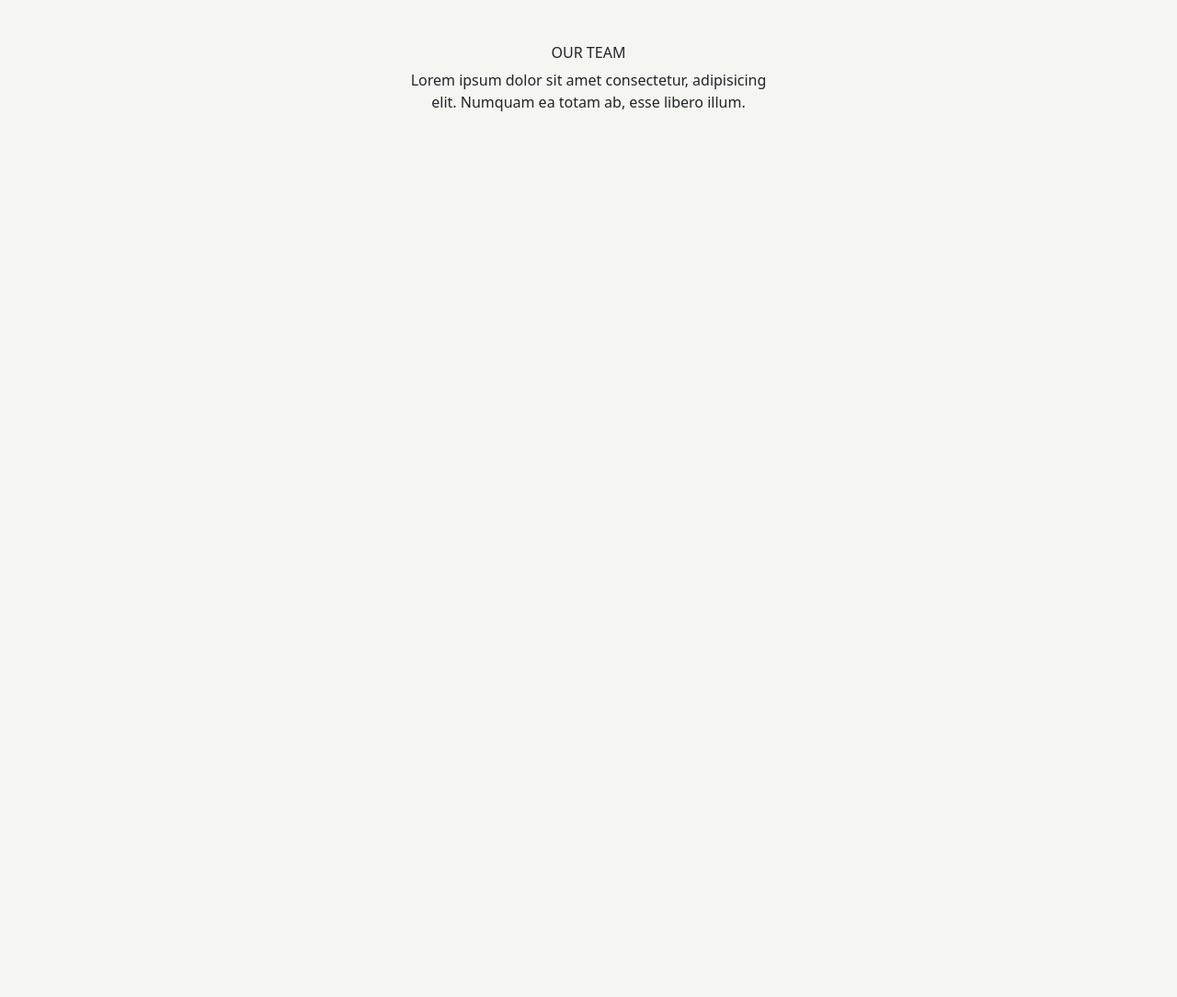
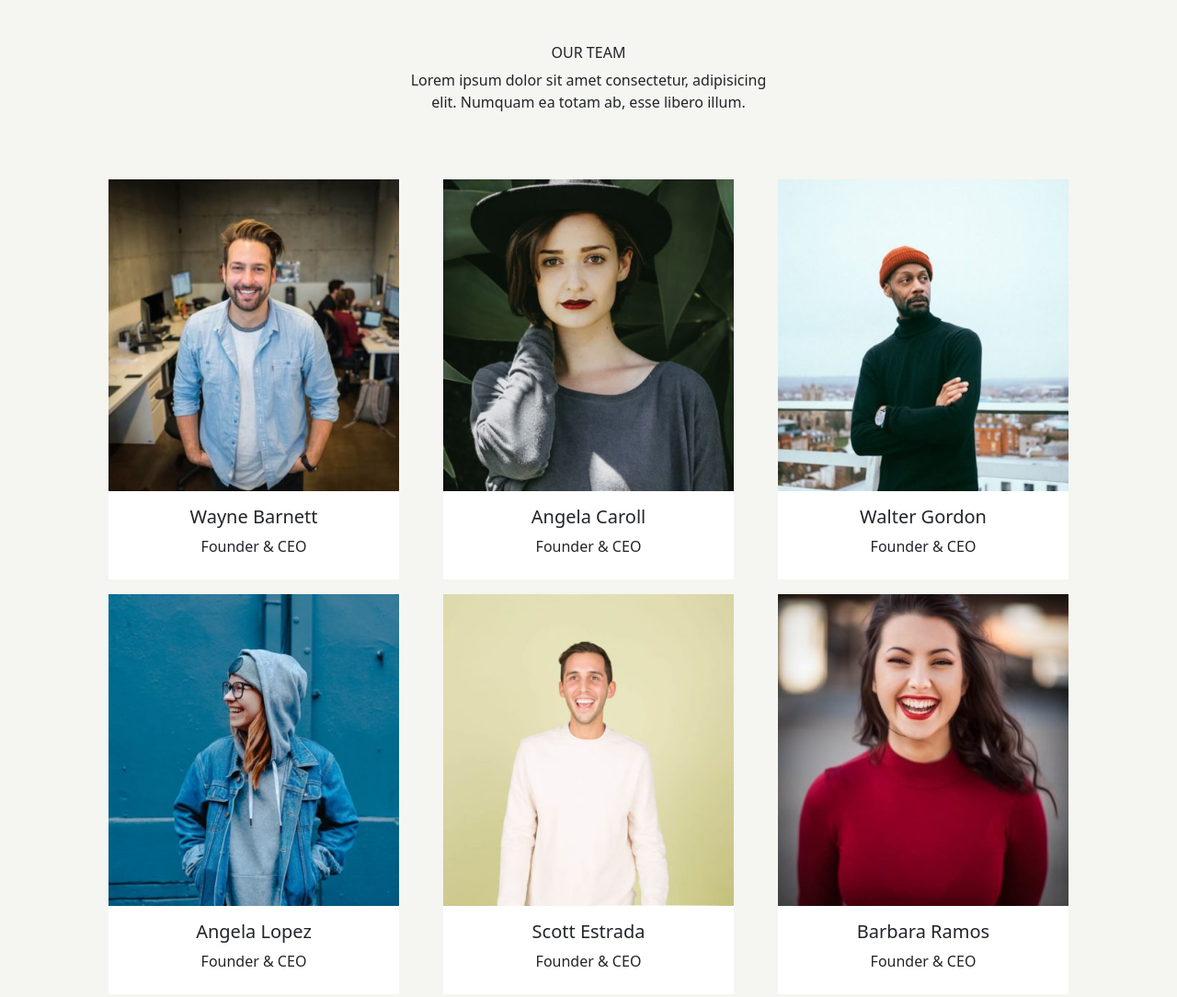
Before and after one commit to ArmandoMarino/js-our-team, a plain HTML site: page index.html in a window 1280 px wide. Shown: the whole page at 92% size. Before the commit the page ends 800 px from the top, so only its background shows below. Drawn offline with nearby package versions, Linux system fonts and the light colour scheme.

Commit message:
final fix 2.0

```diff
--- a/index.html
+++ b/index.html
@@ -25,15 +25,15 @@
 
             <div class="container px-4">
                 <!-- !IDEA OF CARD -->
-                <!-- <div id="card-wrapper" class="row gx-5">
-                    <div class="col-4 my-2">
+                <div id="card-wrapper" class="row gx-5">
+                    <!-- <div class="col-4 my-2">
                         <div class="bg pb-2">
                             <img class="img-fluid mb-3" src="img/wayne-barnett-founder-ceo.jpg" alt="">
                             <h5>Wayne Barnett</h5>
                             <p>Founder & CEO</p>
                         </div>
-                    </div>
-                </div> -->
+                    </div> -->
+                </div>
 
 
             </div>
```
